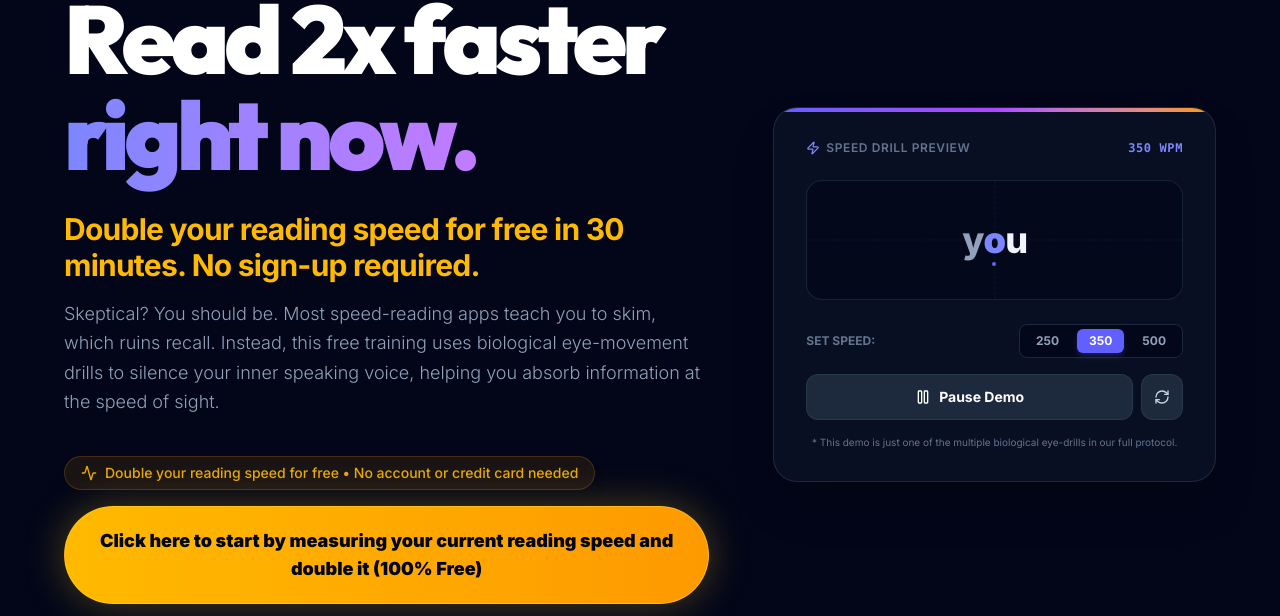
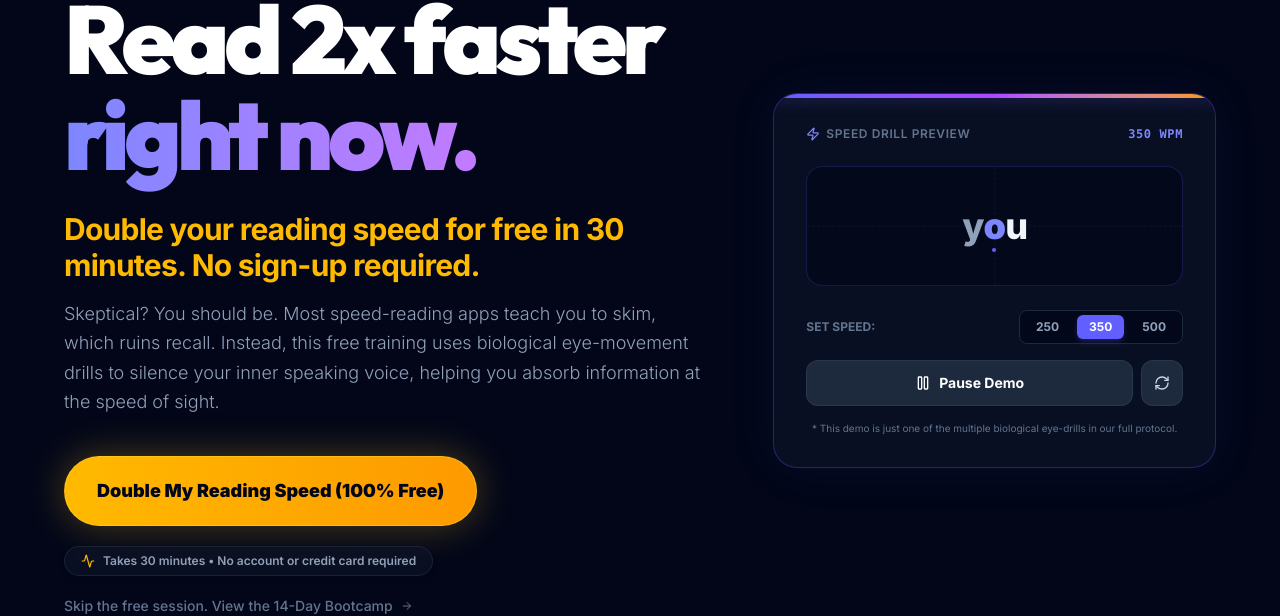
Before and after one commit to richardvanderkolk/the-rogue-puffin, a Next.js app: page / in a window 1280 px wide. Shown: the part 231-847 px from the top of the page. Built offline with nearby package versions, Linux system fonts and the light colour scheme; no server answers.

Commit message:
UX/Design polish: streamline hero CTA, unify conversion URLs, add pacer active state glow, and style testimonial speed badges

```diff
--- a/src/app/page.tsx
+++ b/src/app/page.tsx
@@ -52,15 +52,15 @@ export default function V2LandingPage() {
 
                             <div className="flex flex-col items-center lg:items-start gap-5 pt-2">
                                 <div className="flex flex-col items-center lg:items-start gap-4 relative w-full">
-                                    <div className="flex items-center gap-2 text-sm font-medium text-amber-400/90 bg-amber-500/10 border border-amber-500/20 px-4 py-1.5 rounded-full shadow-lg backdrop-blur-sm">
-                                        <Activity className="w-4 h-4" /> Double your reading speed for free • No account or credit card needed
-                                    </div>
                                     <Link
                                         href="/rogue-session/start?v2=true&mode=assessment"
                                         className="group relative px-8 py-5 bg-gradient-to-r from-amber-400 to-amber-500 text-slate-950 rounded-full font-black text-lg hover:from-amber-300 hover:to-amber-400 transition-all active:scale-95 flex items-center justify-center text-center gap-3 shadow-[0_0_40px_rgba(251,191,36,0.3)] hover:shadow-[0_0_60px_rgba(251,191,36,0.5)] border border-amber-300/50"
                                     >
-                                        Click here to start by measuring your current reading speed and double it (100% Free)
+                                        Double My Reading Speed (100% Free)
                                     </Link>
+                                    <div className="flex items-center gap-2 text-xs font-semibold text-slate-400 bg-slate-900/60 border border-slate-800/80 px-4 py-1.5 rounded-full shadow-md backdrop-blur-sm mt-1">
+                                        <Activity className="w-3.5 h-3.5 text-amber-400" /> Takes 30 minutes • No account or credit card required
+                                    </div>
                                 </div>
 
                                 <Link href="/bootcamp" className="text-sm font-medium text-slate-500 hover:text-slate-300 transition-colors flex items-center gap-2 mx-auto lg:mx-0">
--- a/src/components/landing/InteractivePacerPreview.tsx
+++ b/src/components/landing/InteractivePacerPreview.tsx
@@ -68,9 +68,13 @@ export function InteractivePacerPreview() {
   const { start, middle, end } = getStyledWord(currentWord);
 
   return (
-    <div className="bg-slate-900/60 backdrop-blur-xl border border-white/10 rounded-3xl p-6 md:p-8 shadow-2xl relative overflow-hidden flex flex-col justify-between w-full min-h-[350px] max-w-md mx-auto group">
+    <div className={`bg-slate-900/60 backdrop-blur-xl border rounded-3xl p-6 md:p-8 shadow-2xl relative overflow-hidden flex flex-col justify-between w-full min-h-[350px] max-w-md mx-auto group transition-all duration-500 ${
+      isPlaying ? 'border-indigo-500/30 shadow-[0_0_50px_rgba(99,102,241,0.08)]' : 'border-white/10 shadow-none'
+    }`}>
       {/* Decorative top header glow */}
-      <div className="absolute top-0 left-0 right-0 h-1 bg-gradient-to-r from-indigo-500 via-purple-500 to-amber-500" />
+      <div className={`absolute top-0 left-0 right-0 h-1 transition-all duration-500 ${
+        isPlaying ? 'bg-gradient-to-r from-indigo-500 via-purple-500 to-amber-500 opacity-100 shadow-[0_1px_15px_rgba(99,102,241,0.5)]' : 'bg-slate-800 opacity-50'
+      }`} />
 
       {/* Small Header */}
       <div className="flex justify-between items-center text-xs font-semibold tracking-wider uppercase text-slate-500">
@@ -79,7 +83,9 @@ export function InteractivePacerPreview() {
       </div>
 
       {/* Pacer Word Window */}
-      <div className="flex-1 flex items-center justify-center relative my-6 bg-slate-950/60 border border-slate-800/80 rounded-2xl overflow-hidden min-h-[120px]">
+      <div className={`flex-1 flex items-center justify-center relative my-6 bg-slate-950/60 border rounded-2xl overflow-hidden min-h-[120px] transition-colors duration-500 ${
+        isPlaying ? 'border-indigo-500/20' : 'border-slate-800/80'
+      }`}>
         {/* Horizontal alignment guides */}
         <div className="absolute inset-x-0 top-1/2 -translate-y-1/2 border-t border-dashed border-slate-800/40 pointer-events-none" />
         <div className="absolute left-1/2 -translate-x-1/2 inset-y-0 border-l border-dashed border-slate-800/40 pointer-events-none" />
--- a/src/components/landing/OutliersSection.tsx
+++ b/src/components/landing/OutliersSection.tsx
@@ -22,7 +22,7 @@ export function OutliersSection() {
               In a world drowning in noise, those who can process information fastest win. President JFK used speed reading to consume 6 newspapers before breakfast. Now, you can use those same neurological protocols to stay ahead of the curve.
             </p>
             <Link
-                href="/rogue-session/start?v2=true"
+                href="/rogue-session/start?v2=true&mode=assessment"
                 className="inline-flex px-8 py-4 bg-white text-slate-950 rounded-full font-bold text-lg hover:bg-slate-200 transition-all active:scale-95 items-center justify-center text-center gap-3 shadow-[0_0_30px_-5px_rgba(255,255,255,0.3)] w-full sm:w-auto"
             >
                 Double my reading speed for Free
@@ -71,7 +71,7 @@ export function OutliersSection() {
             </p>
             <div className="pt-4">
                 <Link
-                    href="/free-test"
+                    href="/rogue-session/start?v2=true&mode=assessment"
                     className="inline-flex px-8 py-4 bg-slate-800 text-white rounded-full font-bold text-lg hover:bg-slate-700 transition-all active:scale-95 items-center justify-center text-center gap-3 border border-slate-700 w-full sm:w-auto"
                 >
                     Take the Free Speed Test
```
Also changed, not shown: src/components/landing/WallOfWinsSection.tsx (+26 -12 lines).
